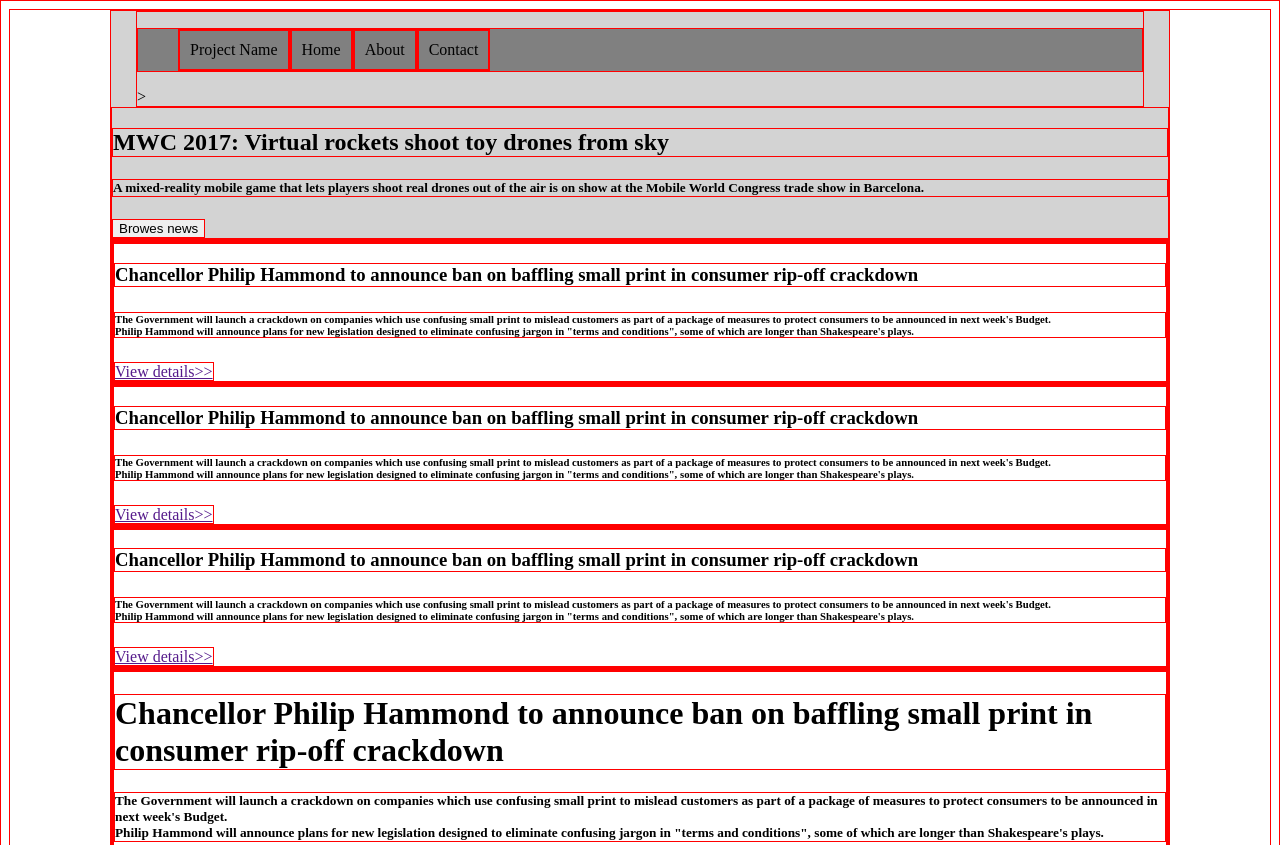
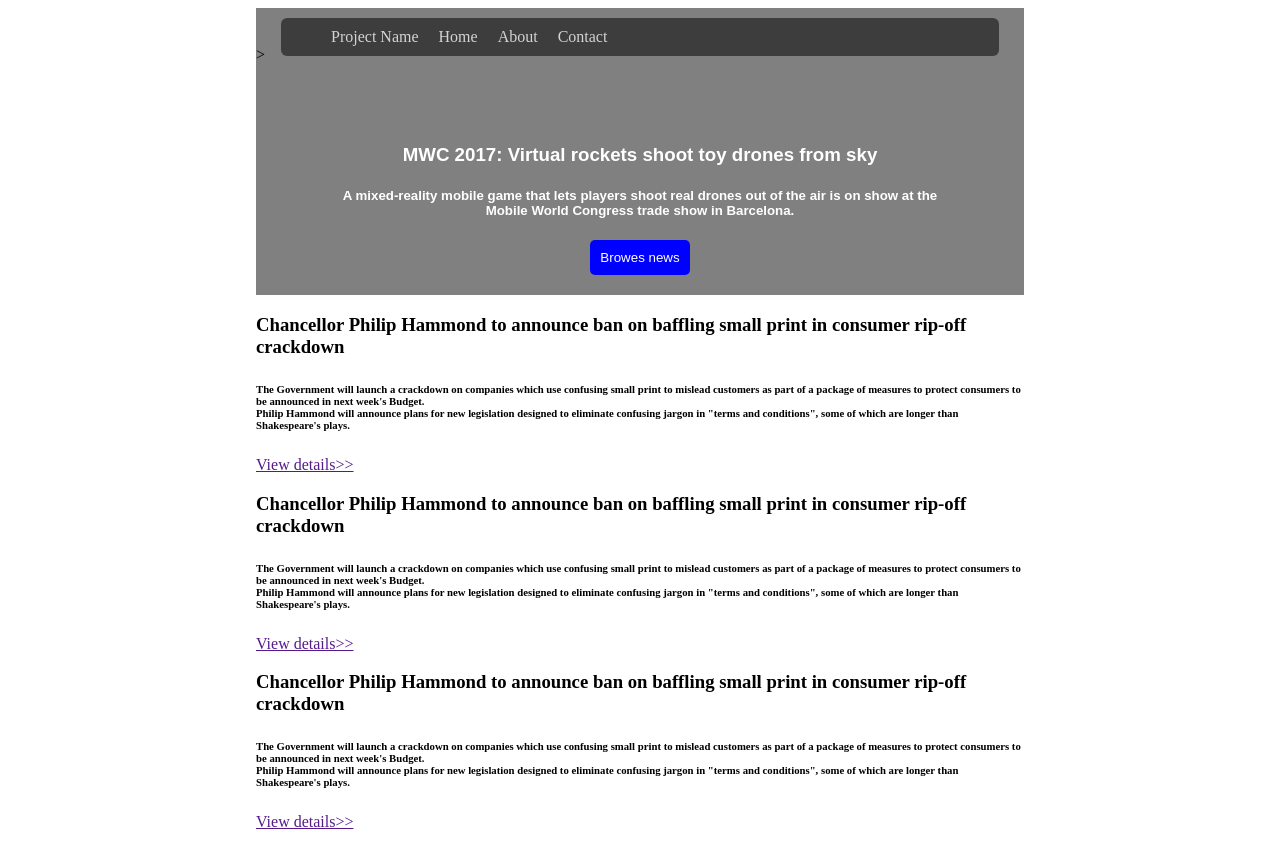
Before and after one commit to x6iBeHbx/artinovWebProject, a plain HTML site: page HomeWork5/index.html in a window 1280 px wide. Shown: the top 845 px of the page. Drawn offline with Linux system fonts and the light colour scheme.

Commit message:
home work 5 add top panel with all elements

```diff
--- a/HomeWork5/index.html
+++ b/HomeWork5/index.html
@@ -13,12 +13,11 @@
 						<li><p>Project Name</p></li><li><p>Home</p></li><li><p>About</p></li><li><p>Contact</p></li>
 					</ul>>
 				</div>
-				<div>
-					<h2>MWC 2017: Virtual rockets shoot toy drones from sky</h2>
+				<div class="topPanelContext">
+					<h3>MWC 2017: Virtual rockets shoot toy drones from sky</h3>
 					<h5>A mixed-reality mobile game that lets players shoot real drones out of the air is on show at the Mobile World Congress trade show in Barcelona.</h5>
 					<button>Browes news</button>
 				</div>
-
 			</div>
 
 			<div class="content">
--- a/HomeWork5/style/style.css
+++ b/HomeWork5/style/style.css
@@ -1,30 +1,50 @@
-*{
+/**{
 	border: 1px solid red;
-}
+}*/
 p{
 	padding: 10px;
 	margin: 0;
 }
 .mainScene{
-	margin: 0 100px;
+	position: absolute;
+    right: 20%;
+    left: 20%;
+	width: 60%;
 }
 .topPanel{
 	 border: 0;
-	 background-color: lightgrey;
-}
-.navigation{
-	 margin: 0 25px;
+	 background-color: grey;
 }
 .navigation ul{
-	 background-color: grey;
+	border-radius:6px;
+	position: relative;
+	top: 10px;
+	background-color: #3D3D3D;
+	color: lightgrey;
+	margin: 0px 25px;
 }
 .navigation li{
-	 display: inline-block;
+	display: inline-block;
 }
 .navigation li:hover{
+	cursor: pointer;
 	color: white;
 	background-color: black;
 }
-
-.navigation li:first-child{
+.topPanelContext{
+	color: white;
+	margin-top: 80px;
+	margin-left: 80px;
+	margin-right: 80px;
+	padding-bottom: 20px;
+	text-align: center;
+	font: 100% sans-serif;
 }
+.topPanelContext button{
+	color: white;
+	background-color: blue;
+	border: none;
+	border-radius: 5px;
+	padding: 10px;
+	cursor: pointer;
+}
```
